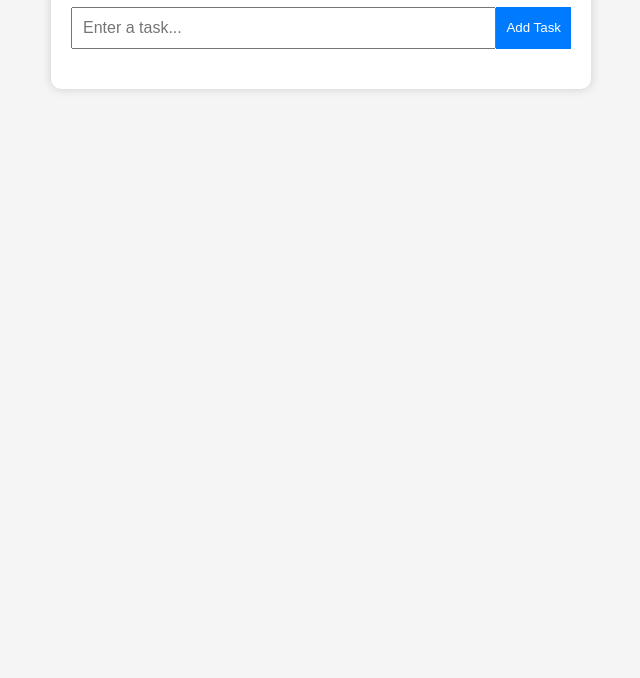
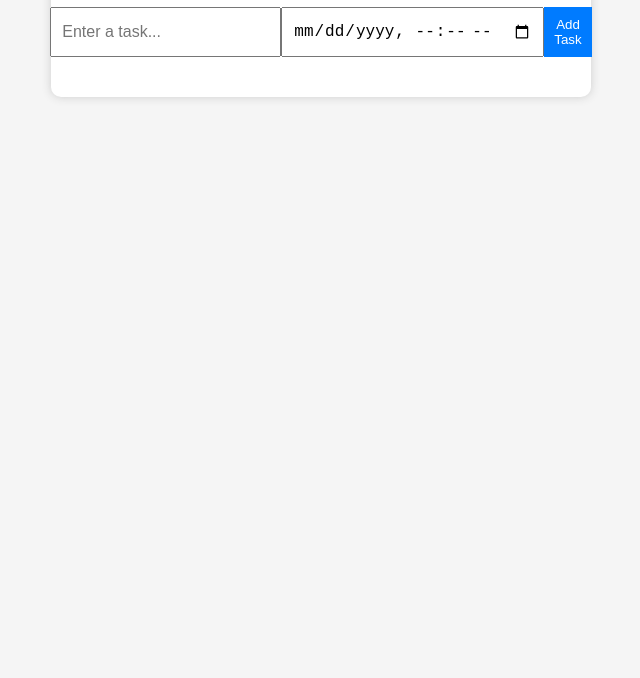
Before and after one commit to Kelvin1307/Do-or-Die, a plain HTML site: page index.html in a window 1280 px wide. Shown: the part 122-800 px from the top of the page, without its empty margins (319-959 px from the left). Drawn offline with nearby package versions, Linux system fonts and the light colour scheme; some packages are replaced by stand-ins of ours; a script that the page names is missing.

Commit message:
Update index.html

```diff
--- a/index.html
+++ b/index.html
@@ -17,6 +17,7 @@
 
         <div class="input-area">
             <input type="text" id="taskInput" placeholder="Enter a task...">
+            <input type="datetime-local" id="taskDeadline">
             <button onclick="addTask()">Add Task</button>
         </div>
 
```
